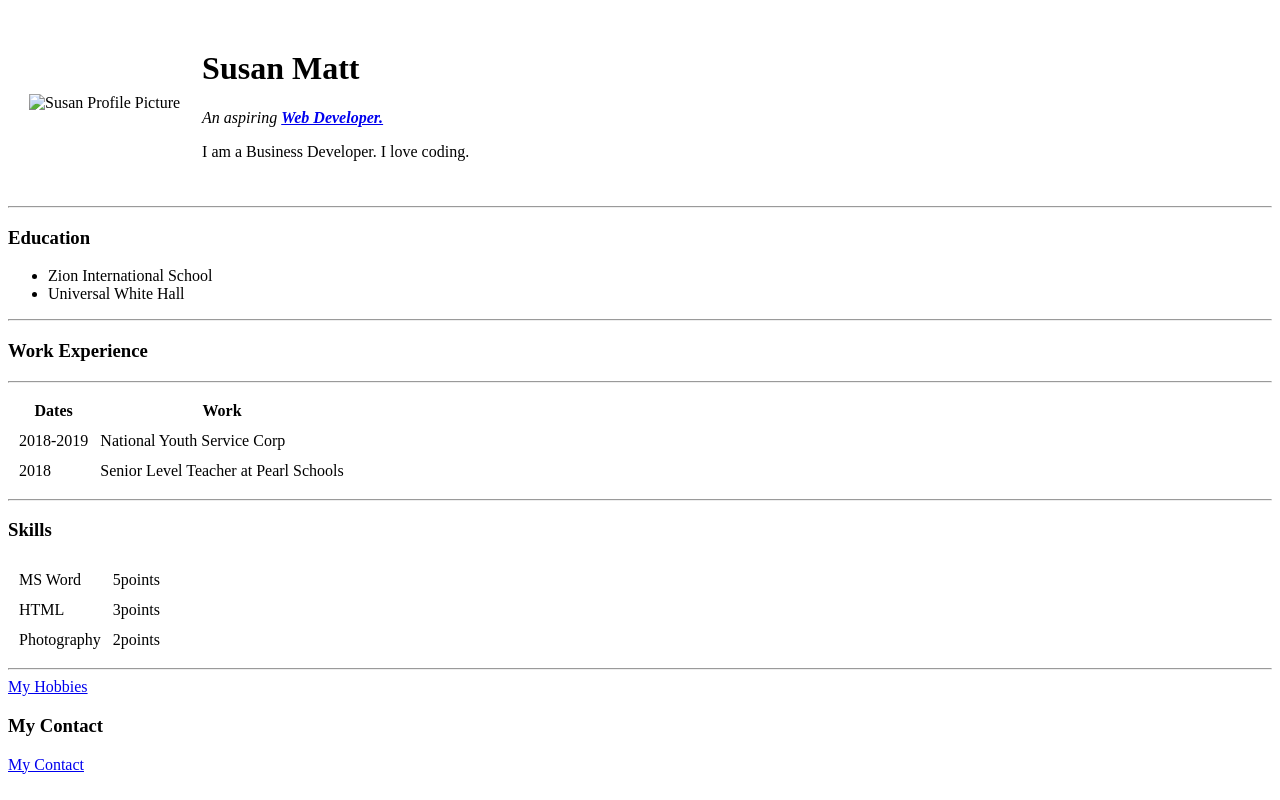
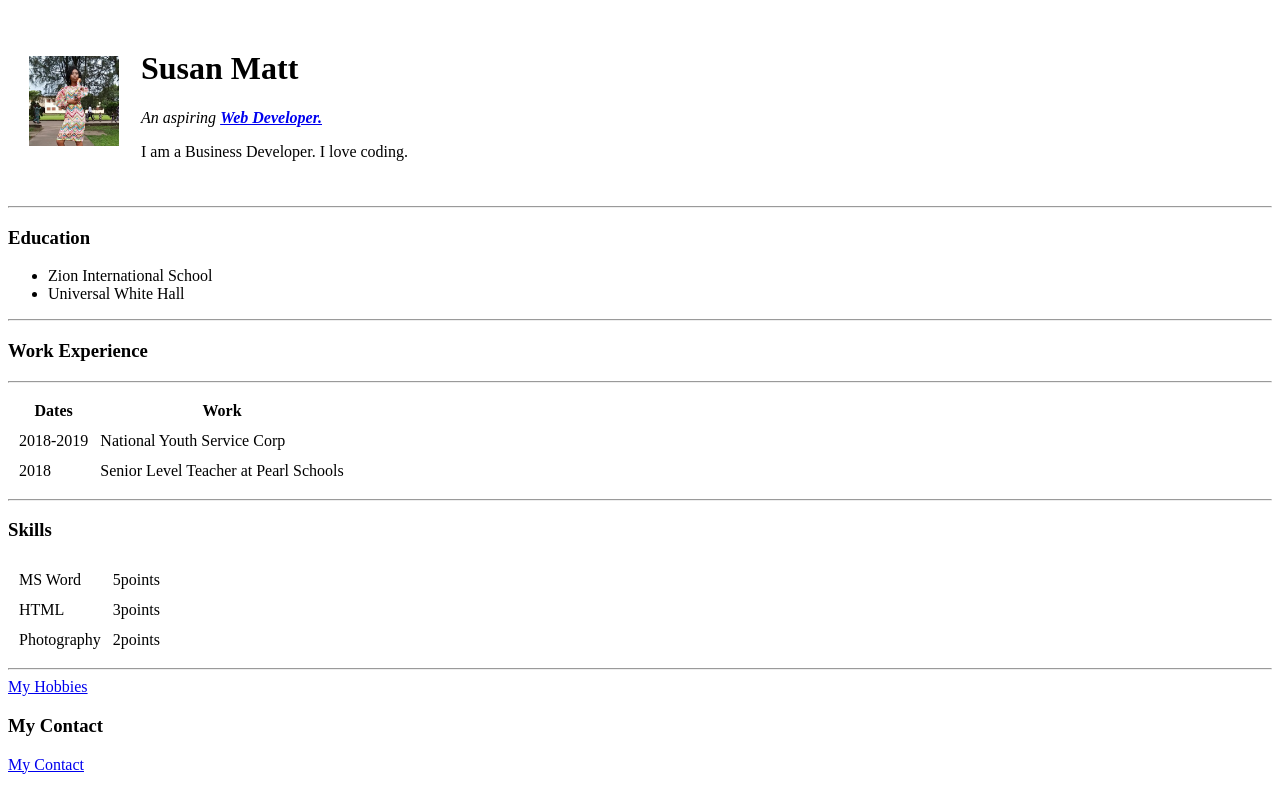
Before and after one commit to Susan-04/cv-, a plain HTML site: page index.html in a window 1280 px wide. Drawn offline with Linux system fonts and the light colour scheme.

Commit message:
Add files via upload

```diff
--- a/index.html
+++ b/index.html
@@ -9,7 +9,7 @@
 <body>
   <table cellspacing="20">
     <tr>
-      <td><img src="images/susan.png" alt="Susan Profile Picture" style="width:90px;height:90px" /></td>
+      <td><img src="susan.png" alt="Susan Profile Picture" style="width:90px;height:90px" /></td>
       <td>
         <h1>Susan Matt</h1>
         <p><em>An aspiring <strong><a href="https://www.w3schools.com/">Web Developer.</a></strong></em></p>
```
